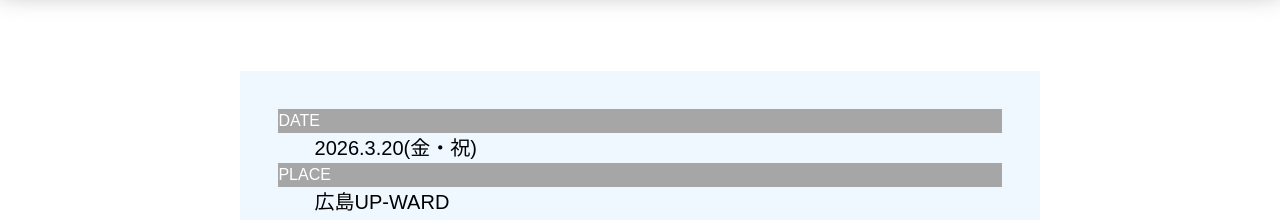
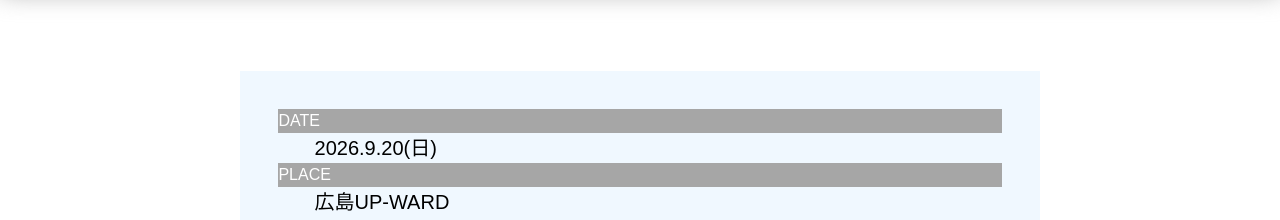
Before and after one commit to Torikan0893/Saiken-Voice, a React (Vite) app: page / in a window 1280 px wide. Shown: the part 809-1029 px from the top of the page. Built offline with nearby package versions, Linux system fonts and the light colour scheme.

Commit message:
開催日更新

```diff
--- a/src/pages/index.tsx
+++ b/src/pages/index.tsx
@@ -13,7 +13,7 @@
       <div className="details">
         <div className="detail">
           <h4>DATE</h4>
-          <p>2026.3.20(金・祝)</p>
+          <p>2026.9.20(日)</p>
         </div>
         <div className="detail">
           <h4>PLACE</h4>
```
